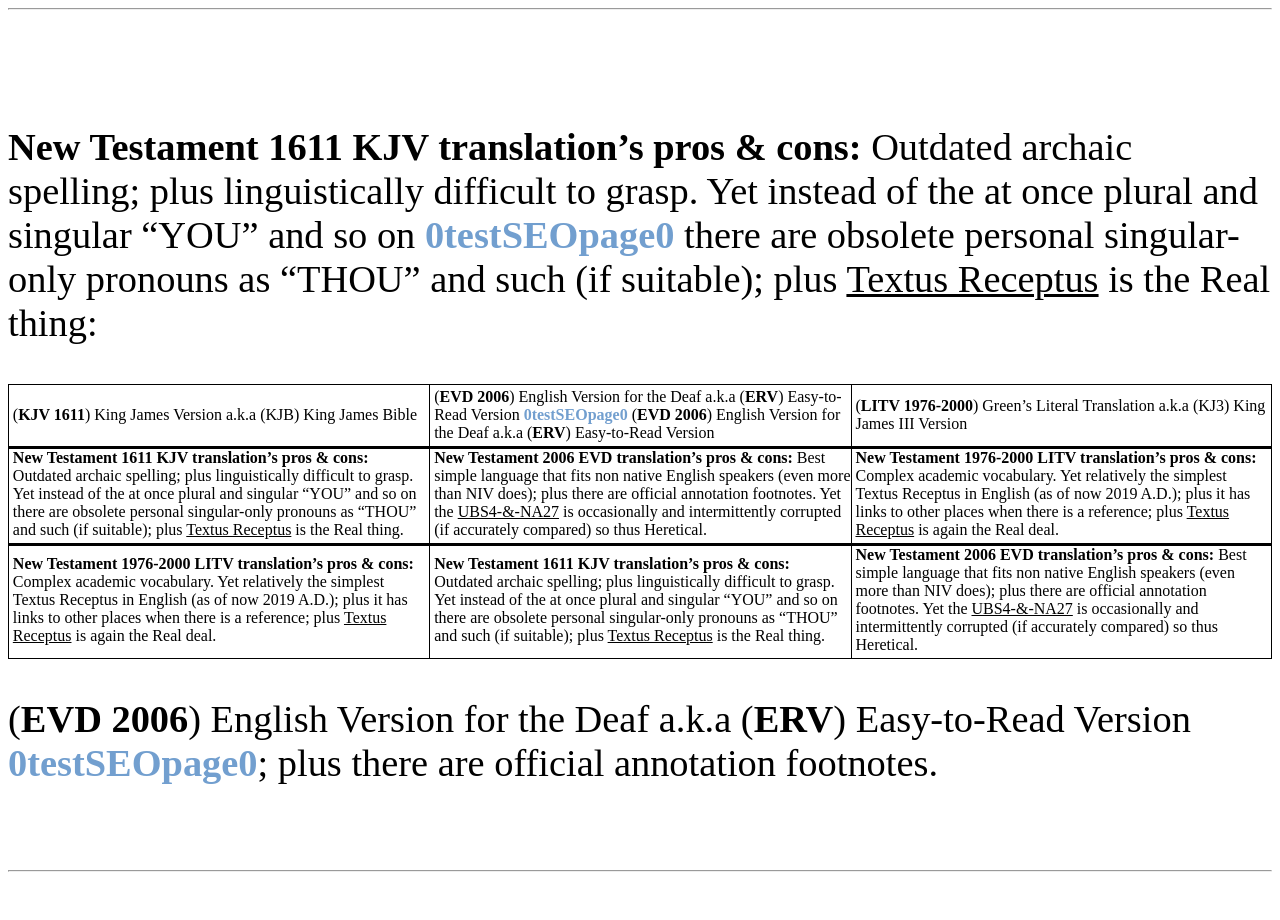
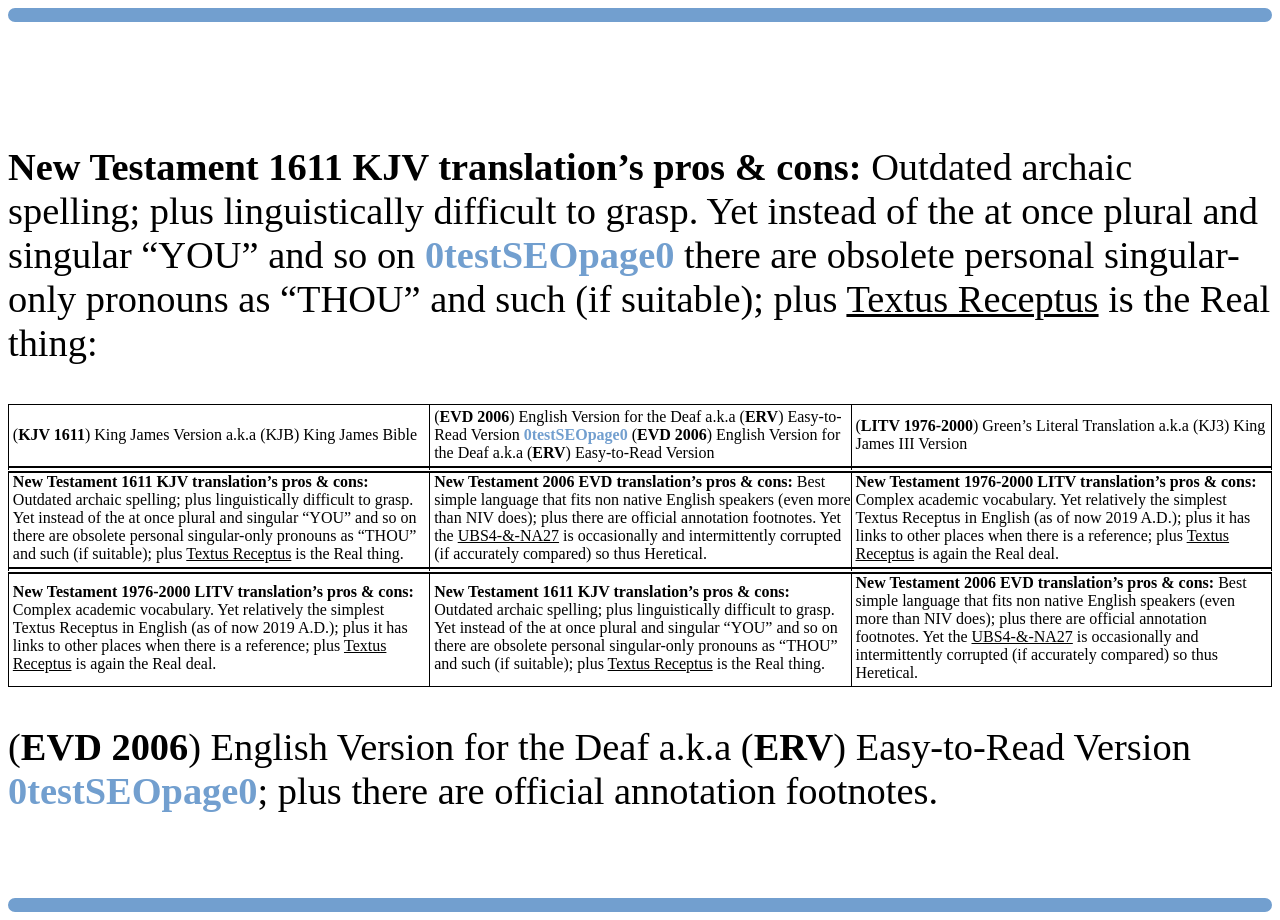
Before and after one commit to nontakeinvain/1611, a plain HTML site: page 0testSEOpage0.html in a window 1280 px wide. Before the commit the page ends 880 px from the top, so only its background shows below. Drawn offline with Linux system fonts and the light colour scheme.

Commit message:
Update 0testSEOpage0.html

```diff
--- a/0testSEOpage0.html
+++ b/0testSEOpage0.html
@@ -7,8 +7,8 @@
 	</style>
 </head>
 <body lang="en-US" dir="ltr">
-<hr>
-<div oncontextmenu="return false;" overflow-x="auto" style="color:#000000; font-size:3vw;">
+<hr style="border: 7px solid #729fcf; border-radius: 7px;">
+<div oncontextmenu="return false;" style="color:#000000; font-size:3vw; overflow-x:auto;" table="table-layout:fixed; width:100%;">
 <p style="margin-bottom: 0in; line-height: 100%"><br/>
 
 </p>
@@ -24,23 +24,23 @@
 	<col width="33%">
 	<col width="33%">
 	<tr valign="middle">
-		<td width="33%" style="border-top: 1px solid #000000; border-bottom: 3px solid #000000; border-left: 1px solid #000000; border-right: none; padding-top: 0.04in; padding-bottom: 0.04in; padding-left: 0.04in; padding-right: 0in">
+		<td width="33%" style="border-top: 1px solid #000000; border-bottom: 7px double #000000; border-left: 1px solid #000000; border-right: none; padding-top: 0.04in; padding-bottom: 0.04in; padding-left: 0.04in; padding-right: 0in">
 			<p align="left">(<b>KJV 1611</b>) King James Version a.k.a
 			(KJB) King James Bible</p>
 		</td>
-		<td width="33%" style="border-top: 1px solid #000000; border-bottom: 3px solid #000000; border-left: 1px solid #000000; border-right: none; padding-top: 0.04in; padding-bottom: 0.04in; padding-left: 0.04in; padding-right: 0in">
+		<td width="33%" style="border-top: 1px solid #000000; border-bottom: 7px double #000000; border-left: 1px solid #000000; border-right: none; padding-top: 0.04in; padding-bottom: 0.04in; padding-left: 0.04in; padding-right: 0in">
 			<p align="left">(<b>EVD 2006</b>) English Version for the Deaf
 			a.k.a (<b>ERV</b>) Easy-to-Read Version <a href="https://www.nontakeinvain.com/0testseopage0/" style="color:#729fcf; text-decoration: none;">
 			<b>0testSEOpage0</b></a> (<b>EVD 2006</b>) English Version for the Deaf
 			a.k.a (<b>ERV</b>) Easy-to-Read Version</p>
 		</td>
-		<td width="33%" style="border-top: 1px solid #000000; border-bottom: 3px solid #000000; border-left: 1px solid #000000; border-right: 1px solid #000000; padding: 0.04in">
+		<td width="33%" style="border-top: 1px solid #000000; border-bottom: 7px double #000000; border-left: 1px solid #000000; border-right: 1px solid #000000; padding: 0.04in">
 			<p align="left">(<b>LITV 1976-2000</b>) Green&rsquo;s Literal
 			Translation a.k.a (KJ3) King James III Version</p>
 		</td>
 	</tr>
 	<tr valign="middle">
-		<td width="33%" style="border-top: none; border-bottom: 3px solid #000000; border-left: 1px solid #000000; border-right: none; padding-top: 0in; padding-bottom: 0.04in; padding-left: 0.04in; padding-right: 0in">
+		<td width="33%" style="border-top: none; border-bottom: 7px double #000000; border-left: 1px solid #000000; border-right: none; padding-top: 0in; padding-bottom: 0.04in; padding-left: 0.04in; padding-right: 0in">
 			<p align="left"><b>New Testament 1611 KJV translation&rsquo;s
 			pros &amp; cons: </b>Outdated archaic spelling; plus
 			linguistically difficult to grasp. Yet instead of the at once plural and
@@ -48,7 +48,7 @@
 			singular-only pronouns as &ldquo;THOU&rdquo; and such (if suitable);
 			plus <u>Textus Receptus</u> is the Real thing.</p>
 		</td>
-		<td width="33%" style="border-top: none; border-bottom: 3px solid #000000; border-left: 1px solid #000000; border-right: none; padding-top: 0in; padding-bottom: 0.04in; padding-left: 0.04in; padding-right: 0in">
+		<td width="33%" style="border-top: none; border-bottom: 7px double #000000; border-left: 1px solid #000000; border-right: none; padding-top: 0in; padding-bottom: 0.04in; padding-left: 0.04in; padding-right: 0in">
 			<p align="left"><b>New Testament 2006 EVD translation&rsquo;s
 			pros &amp; cons: </b>Best simple language that fits non native
 			English speakers (even more than NIV does); plus there are
@@ -56,7 +56,7 @@
 			occasionally and intermittently corrupted (if accurately compared)
 			so thus Heretical.</p>
 		</td>
-		<td width="33%" style="border-top: none; border-bottom: 3px solid #000000; border-left: 1px solid #000000; border-right: 1px solid #000000; padding-top: 0in; padding-bottom: 0.04in; padding-left: 0.04in; padding-right: 0.04in">
+		<td width="33%" style="border-top: none; border-bottom: 7px double #000000; border-left: 1px solid #000000; border-right: 1px solid #000000; padding-top: 0in; padding-bottom: 0.04in; padding-left: 0.04in; padding-right: 0.04in">
 			<p align="left"><b>New Testament 1976-2000 LITV translation&rsquo;s
 			pros &amp; cons: </b>Complex academic vocabulary. Yet relatively
 			the simplest Textus Receptus in English (as of now 2019 A.D.);
@@ -98,6 +98,6 @@
 
 </p>
 </div>
-<hr>
+<hr style="border: 7px solid #729fcf; border-radius: 7px;">
 </body>
 </html>
```
